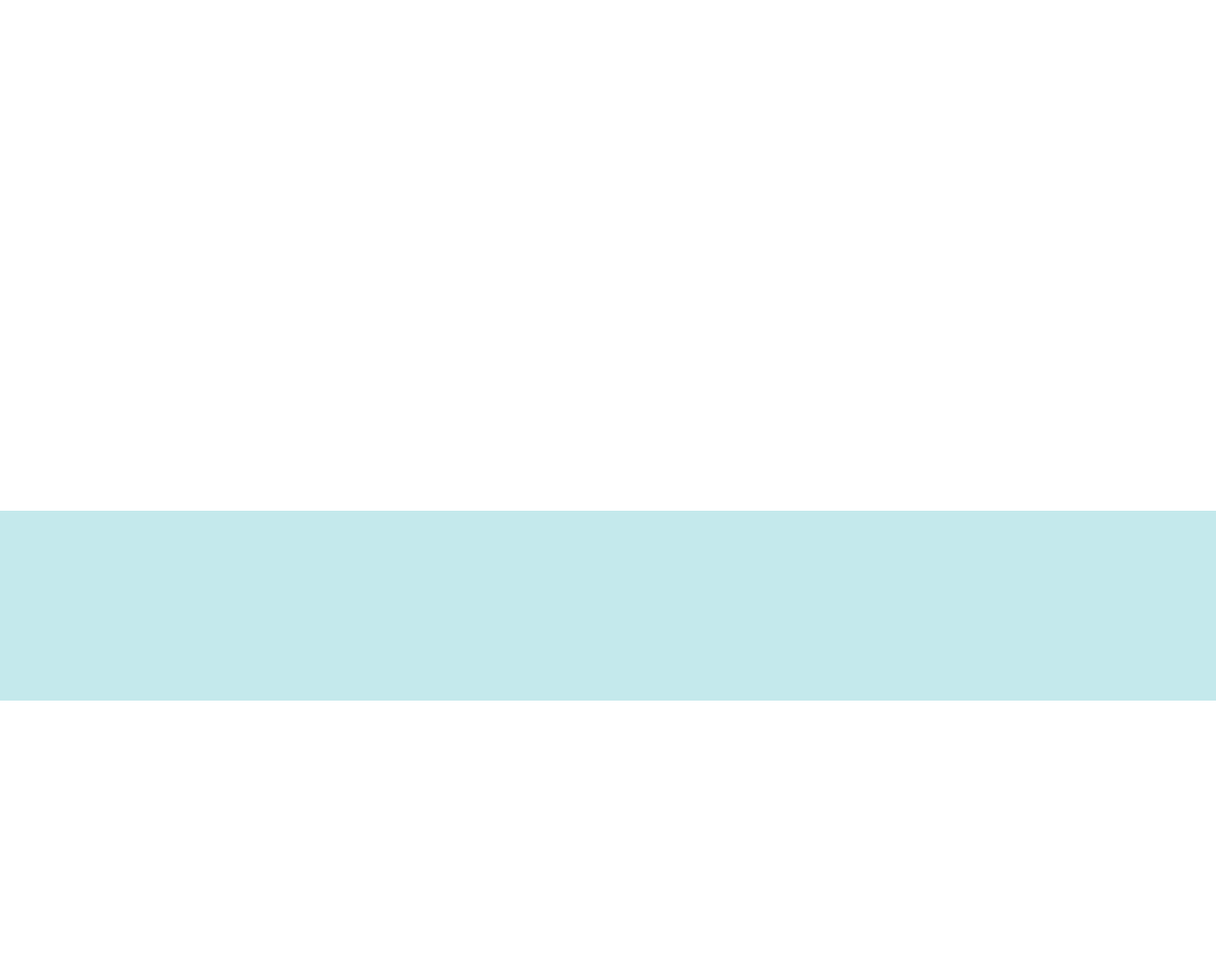
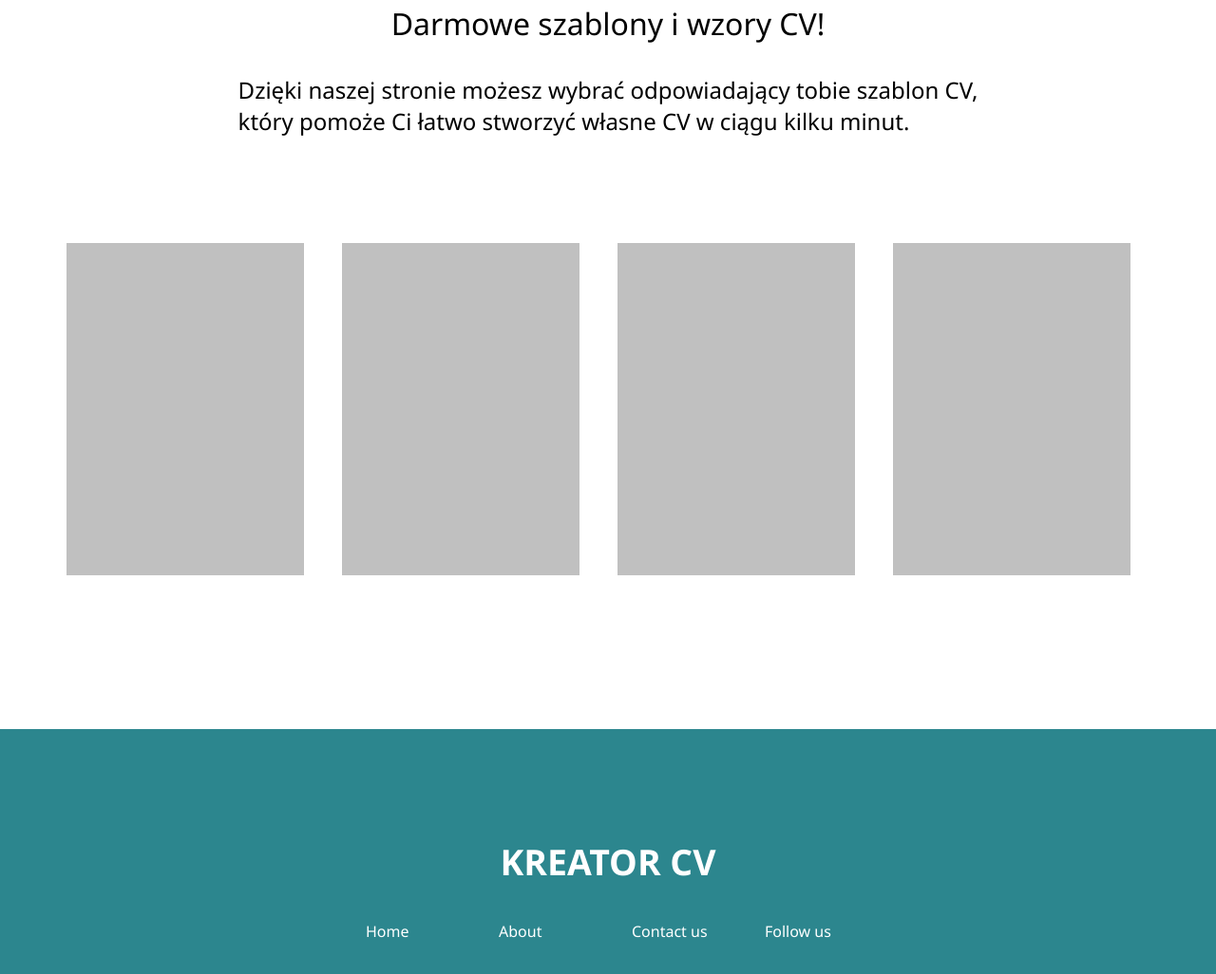
Before and after one commit to jeryszka/KreatorCV, a plain HTML site: page index.html in a window 1280 px wide. Shown: the part 762-1788 px from the top of the page at 95% size. Before the commit the page ends 1500 px from the top, so only its background shows below. Drawn offline with Linux system fonts and the light colour scheme.

Commit message:
Update index.html

```diff
--- a/index.html
+++ b/index.html
@@ -8,7 +8,7 @@
         body {
             margin: 0;
             display: grid;
-            grid-template-rows: 100px 1200px 200px;
+            grid-template-rows: 100px 1430px 300px;
             grid-template-columns: 1fr;
             min-height: 100vh;
             font-family: 'Segoe UI', Tahoma, Geneva, Verdana, sans-serif;
@@ -35,9 +35,12 @@
         }
 
         footer{
-            background-color: rgba(57, 179, 190, 0.295);
+            background-color: #2C868E;
             font-size: 0.2rem;
-
+            display: flex;
+            justify-content: center;
+            flex-direction: column;
+            align-items: center;
         }
 
         #content-container{
@@ -70,6 +73,10 @@
             font-size: 3rem;
         }
 
+        .t2{
+            font-size: 1.5rem;
+        }
+
         #anchor-button{
             color: white;
             border: none;
@@ -88,7 +95,52 @@
         menu{
             z-index: 1;
         }
+        #CVtemplate-container{
+            grid-column: 1, -1;
+            display: flex;
+            justify-content: center;
+            background-color: white;
+            flex-direction: column;
+        }
 
+        .t3{
+            font-size: 1.5rem;
+        }
+        #text-t3-p{
+            font-size: 2rem;
+        }
+        .t4{
+            color: white;
+            font-size: 2rem;
+            padding: 0  ;
+        }
+        #CVtemplates {
+            display: grid;
+            grid-template-columns: repeat(4, 270px);
+            gap: 20px;
+            width: fit-content;
+            margin: 0 auto;
+        }
+
+        .temp{
+            width: 250px;
+            height: 350px;
+            background-color: rgb(192, 192, 192);
+            cursor: pointer ;
+        }
+        .temp:hover{
+            background-color: grey;
+        }
+        #footer-grid-container{
+            display: grid;
+            grid-template-columns: repeat(4, 90px);
+            margin: 0 auto;
+            color: white;
+            font-size: 1rem;
+            width: fit-content;     /* <-- DODAJ TO */
+            margin: 0 auto;         /* <-- I TO */
+            gap: 50px;
+        }
   </style>
 </head>
 <body>
@@ -97,18 +149,43 @@
         <div id="content-container">
             <div class="text t1">
                 <p>Darmowy <br>kreator CV!</p>
-                <a href="#id"><button id="anchor-button">Stwórz CV</button></a></div>
+                <a href="#CVtemplate-container"><button id="anchor-button">Stwórz CV</button></a></div>
             <div class="text t2">
-                Lorem ipsum dolor, sit amet consectetur adipisicing elit. Sequi quod placeat praesentium ipsum laborum nostrum, reiciendis consequatur, nihil aperiam reprehenderit omnis itaque cumque laudantium est perferendis doloremque exercitationem? Voluptatum, minus.<br>
-                Lorem ipsum dolor sit, amet consectetur adipisicing elit. Debitis a tempore eius nostrum commodi, minima dolores tenetur soluta molestias architecto ducimus voluptas dolor, eligendi laborum repellat. Incidunt suscipit cum recusandae!
+                Lorem ipsum dolor, sit amet consectetur adipisicing elit. Sequi quod placeat praesentium ipsum laborum nostrum.
+             </div>
+        </div>
+        <div id="CVtemplate-container">
+            <div class="text t3 ">
+                <p id="text-t3-p">Darmowe szablony i wzory CV!</p>
+                Dzięki naszej stronie możesz wybrać odpowiadający tobie szablon CV, <br>który pomoże Ci łatwo stworzyć własne CV w ciągu kilku minut.
             </div>
-            <div id="CVtemplate-container">
 
+            <div id="CVtemplates">
+                <div class="temp"></div>
+                <div class="temp"></div>
+                <div class="temp"></div>
+                <div class="temp"></div>
             </div>
         </div>
     </main>
     <footer>
-
+        <div class="text t4">
+            <h3>KREATOR CV</h3>
+        </div>
+        <div id="footer-grid-container">
+            <div class="footer-element">
+                Home
+            </div>
+            <div class="footer-element">
+                About
+            </div>
+            <div class="footer-element">
+                Contact us
+            </div>
+            <div class="footer-element">
+                Follow us
+            </div>
+        </div>
     </footer>
 </body>
 </html>
```
